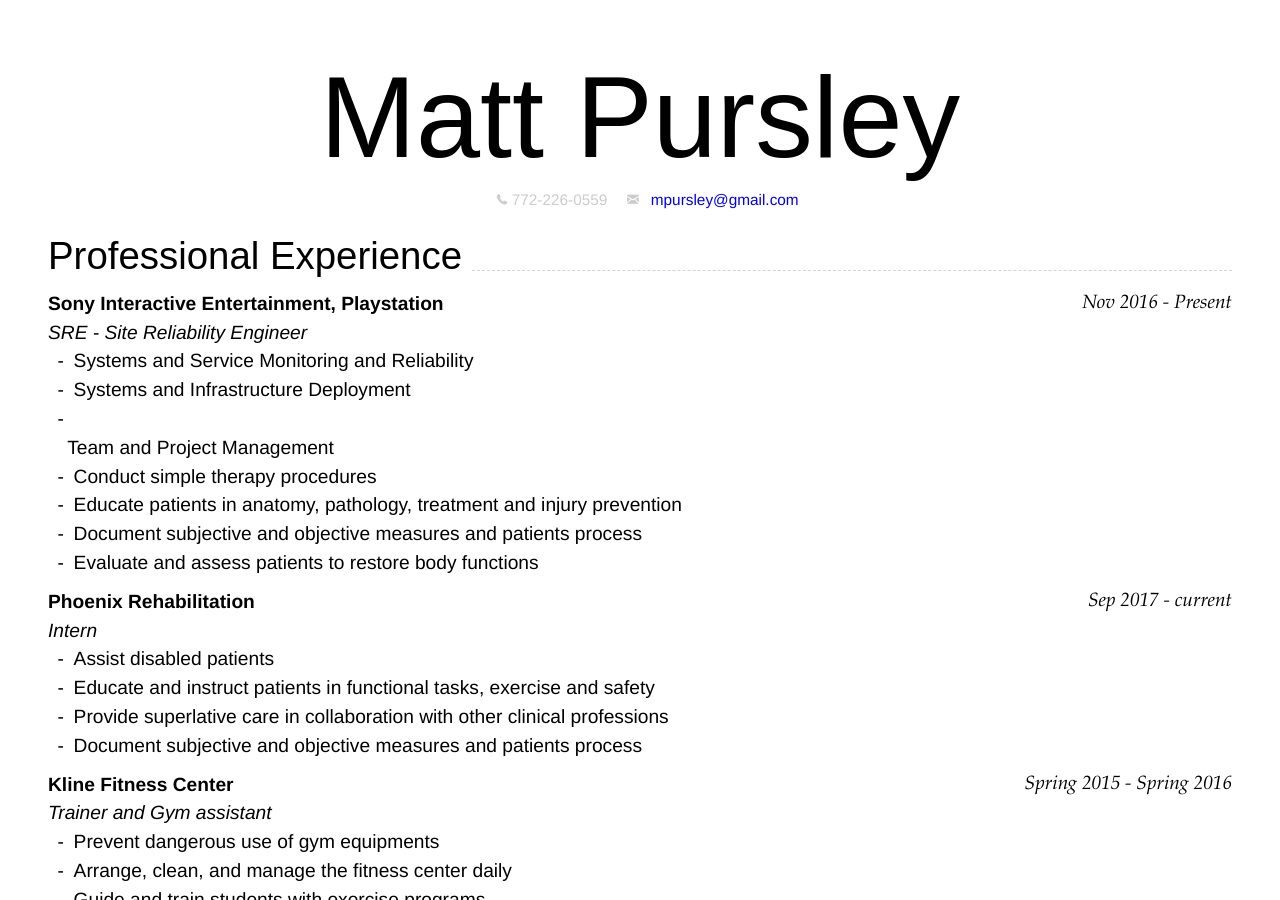
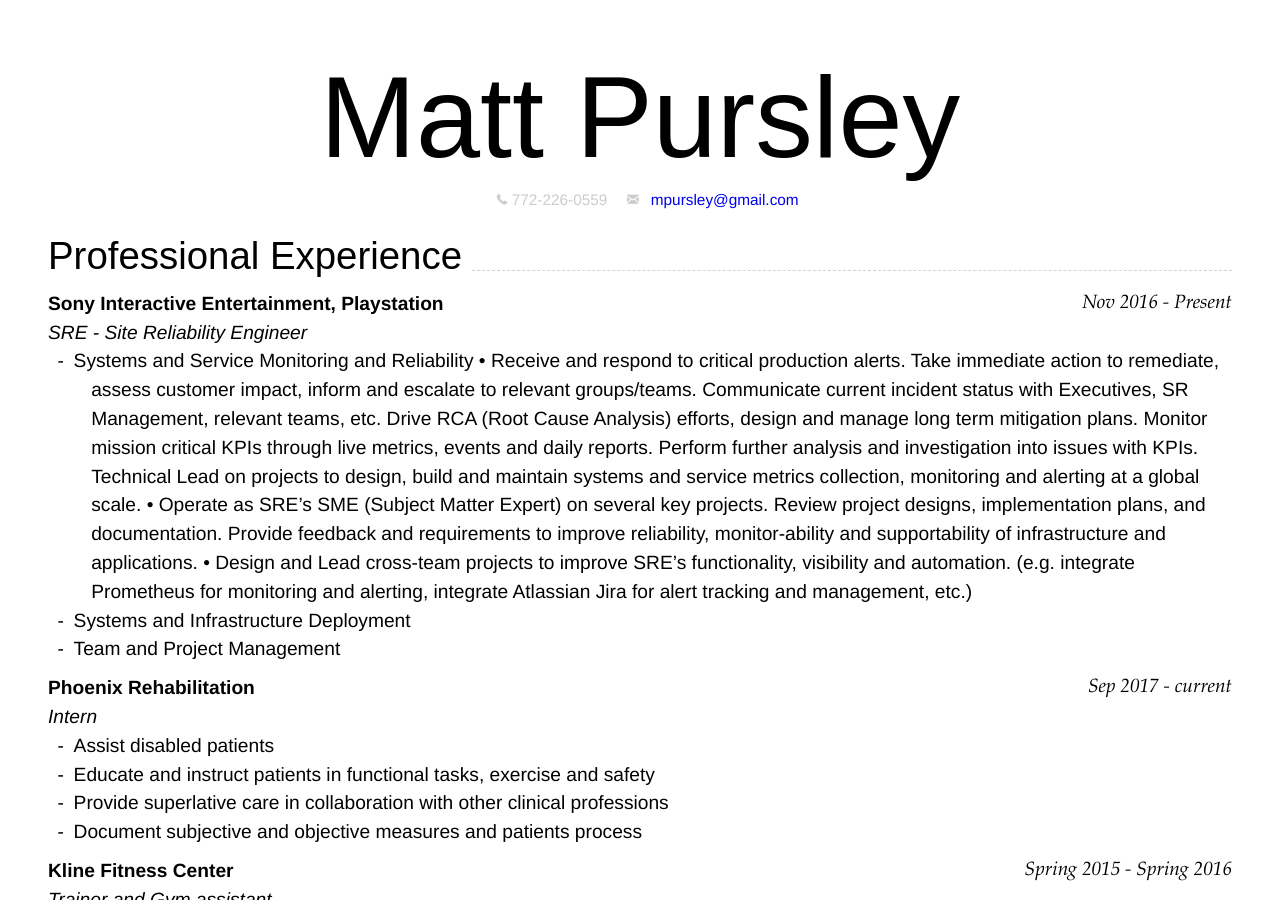
Before and after one commit to mpursley/mpursley.github.io, a Jekyll site: the page built from index_resume_short.md, in a window 1280 px wide and 900 px high. Built offline with Jekyll 4.4.1, drawn with Linux system fonts in a browser that asks for light colours.

Commit message:
Update index_resume_short.md

```diff
--- a/index_resume_short.md
+++ b/index_resume_short.md
@@ -16,13 +16,13 @@ title: Matt Pursley's CV
 ### __Sony Interactive Entertainment, Playstation__ `Nov 2016 - Present`
 _SRE - Site Reliability Engineer_
 - Systems and Service Monitoring and Reliability
+• Receive and respond to critical production alerts.  Take immediate action to remediate, assess customer impact, inform and escalate to relevant groups/teams.  Communicate current incident status with Executives,  SR Management, relevant teams, etc. Drive RCA (Root Cause Analysis) efforts, design and manage long term mitigation plans.
+Monitor mission critical KPIs through live metrics, events and daily reports.  Perform further analysis and investigation into issues with KPIs.
+Technical Lead on projects to design, build and maintain systems and service metrics collection, monitoring and alerting at a global scale.
+• Operate as SRE’s SME (Subject Matter Expert) on several key projects.  Review project designs, implementation plans, and documentation.  Provide feedback and requirements to improve reliability, monitor-ability and  supportability of infrastructure and applications.
+• Design and Lead cross-team projects to improve SRE’s functionality, visibility and automation. (e.g. integrate Prometheus for monitoring and alerting, integrate Atlassian Jira for alert tracking and management, etc.)
 - Systems and Infrastructure Deployment
 - Team and Project Management
-
-- Conduct simple therapy procedures
-- Educate patients in anatomy, pathology, treatment and injury prevention
-- Document subjective and objective measures and patients process
-- Evaluate and assess patients to restore body functions
 
 
 ### __Phoenix Rehabilitation__ `Sep 2017 - current`
```
